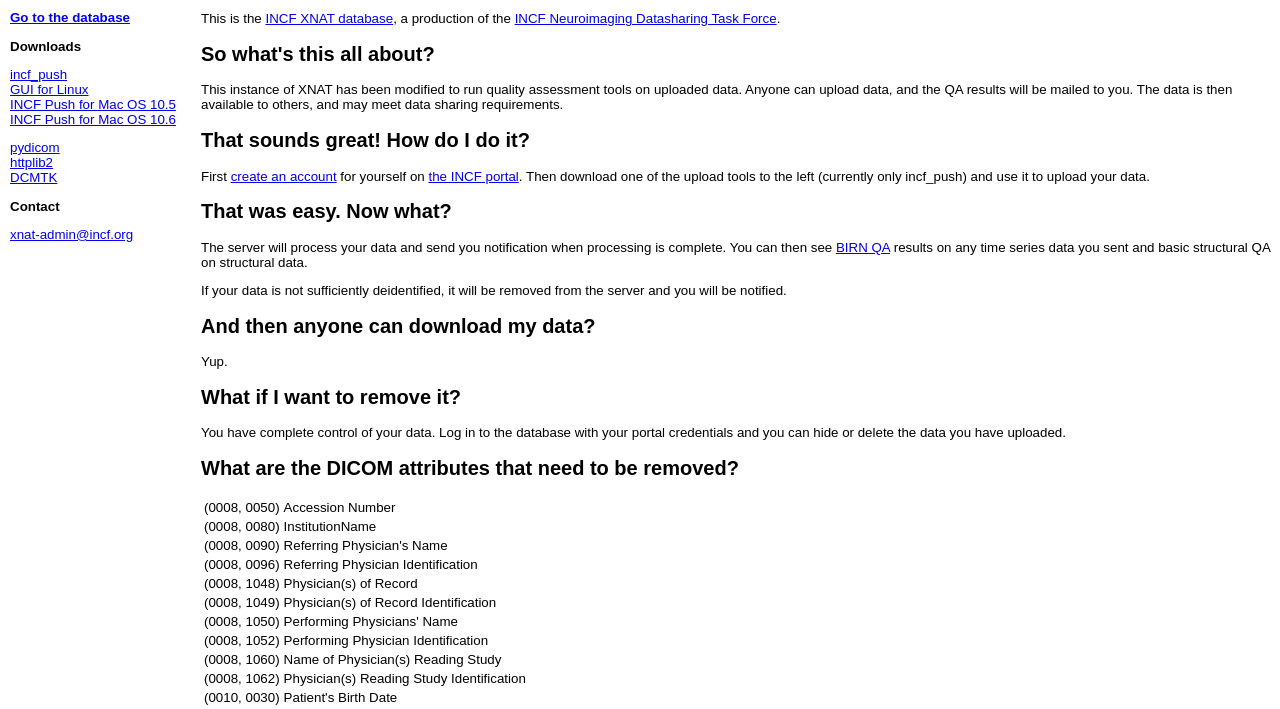
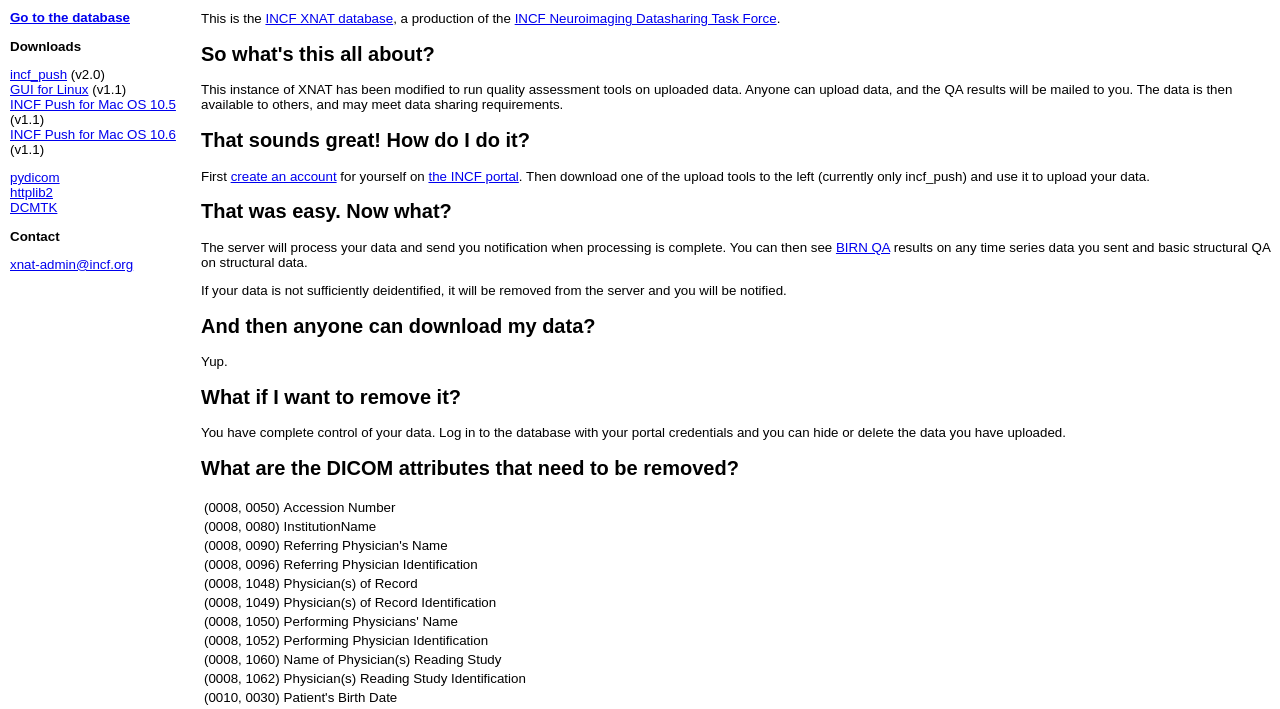
Before and after one commit to INCF/one_click, a plain HTML site: page apache/index.html in a window 1280 px wide. Shown: the part 91-800 px from the top of the page. Drawn offline with Linux system fonts and the light colour scheme.

Commit message:
version numbers on downloads

```diff
--- a/apache/index.html
+++ b/apache/index.html
@@ -22,10 +22,10 @@
     <li class="first"><a href="/xnat/">Go to the database</a></li>
     <li>Downloads
         <ul>
-            <li><a href="incf_push">incf_push</a></li>
-            <li><a href="incf_push_qt-1.1.tgz">GUI for Linux</a></li>
-            <li><a href="INCF Push 1.1-osx10.5.dmg">INCF Push for Mac OS 10.5</a></li>
-            <li><a href="INCF Push 1.1-osx10.6.dmg">INCF Push for Mac OS 10.6</a></li>
+            <li><a href="incf_push">incf_push</a> (v2.0)</li>
+            <li><a href="incf_push_qt-1.1.tgz">GUI for Linux</a> (v1.1)</li>
+            <li><a href="INCF Push 1.1-osx10.5.dmg">INCF Push for Mac OS 10.5</a> (v1.1)</li>
+            <li><a href="INCF Push 1.1-osx10.6.dmg">INCF Push for Mac OS 10.6</a> (v1.1)</li>
         </ul>
         <ul>
             <li><a href="http://code.google.com/p/pydicom/">pydicom</a></li>
```
